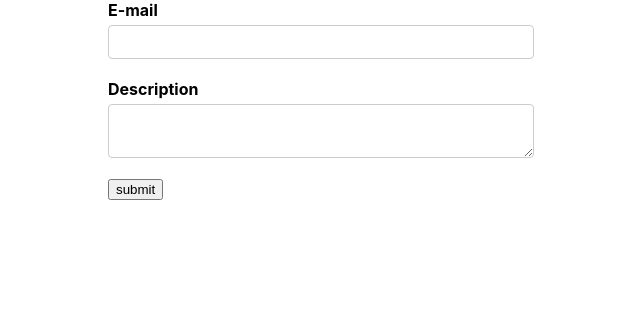
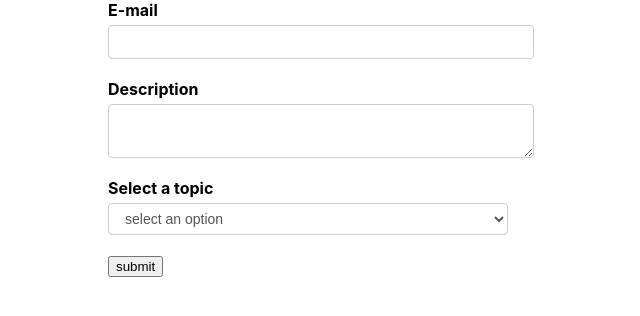
Before and after one commit to shivgaurav27/react-projects, a React (Create React App) app: page / in a window 1280 px wide. Shown: the top 316 px of the page, without its empty margins (319-959 px from the left). Built offline with nearby package versions, Linux system fonts and the light colour scheme.

Commit message:
select option reusable component

```diff
--- a/src/components/FormikContainer.js
+++ b/src/components/FormikContainer.js
@@ -4,13 +4,25 @@
 import FormikControl from './FormikControl';
 
 const FormikContainer = () => {
+    const dropDownOptions=[
+        {key:'select an option',value:""},
+        {key:'option 1' , value:"option-1"},
+        {key:'option 2' , value:"option-2"},
+        {key:'option 3' , value:"option-3"},
+        {key:'option 4' , value:"option-4"},
+        {key:'option 5' , value:"option-5"}
+    ]
     const initialValues={
         email:'',
         description:'',
+        selectOption:''
+
     }
     const validationSchema = Yup.object({
         email:Yup.string().required('Required !!!'),
-        description:Yup.string().required('required hai!!!')
+        description:Yup.string().required('required hai!!!'),
+        selectOption:Yup.string().required('select required hai!!!')
+
     })
     const onSubmit = values =>console.log('Form data',values)
     return (
@@ -33,6 +45,14 @@
                         label='Description'
                         name='description'
                         />
+
+                        <FormikControl
+                        control='select'
+                        label='Select a topic'
+                        name='selectOption'
+                        options={dropDownOptions}
+                        />
+
                         <button type='submit'>submit</button>
                     </Form>
                 )
--- a/src/components/FormikControl.js
+++ b/src/components/FormikControl.js
@@ -1,5 +1,6 @@
 import React from 'react';
 import Input from './Input'
+import Select from './Select';
 import Textarea from './Textarea';
 
 const FormikControl = (props) => {
@@ -8,7 +9,7 @@
     switch(control){
         case 'input': return <Input  {...rest}/>
         case 'textarea': return <Textarea {...rest} />
-        case 'select':
+        case 'select': return <Select {...rest} />
         case 'radio':
         case 'checkbox':
         case 'date':
--- /dev/null
+++ b/src/components/Select.js
@@ -0,0 +1,27 @@
+import React from 'react';
+import { Field, ErrorMessage } from 'formik';
+import TextError from './TextError';
+
+const Select = (props) => {
+    console.log("props select", props)
+    const { label, name, options, ...rest } = props;
+    return (
+        <div className='form-control'>
+            <label htmlFor={name}>{label}</label>
+            <Field as='select' id={name} name={name} {...rest}>
+                {
+                    options.map(option => {
+                        return (
+                            <option key={option.value} value={option.value}>
+                                {option.key}
+                            </option>
+                        )
+                    })
+                }
+            </Field>
+            <ErrorMessage name={name} component={TextError}/>
+        </div>
+    );
+}
+
+export default Select;
```
